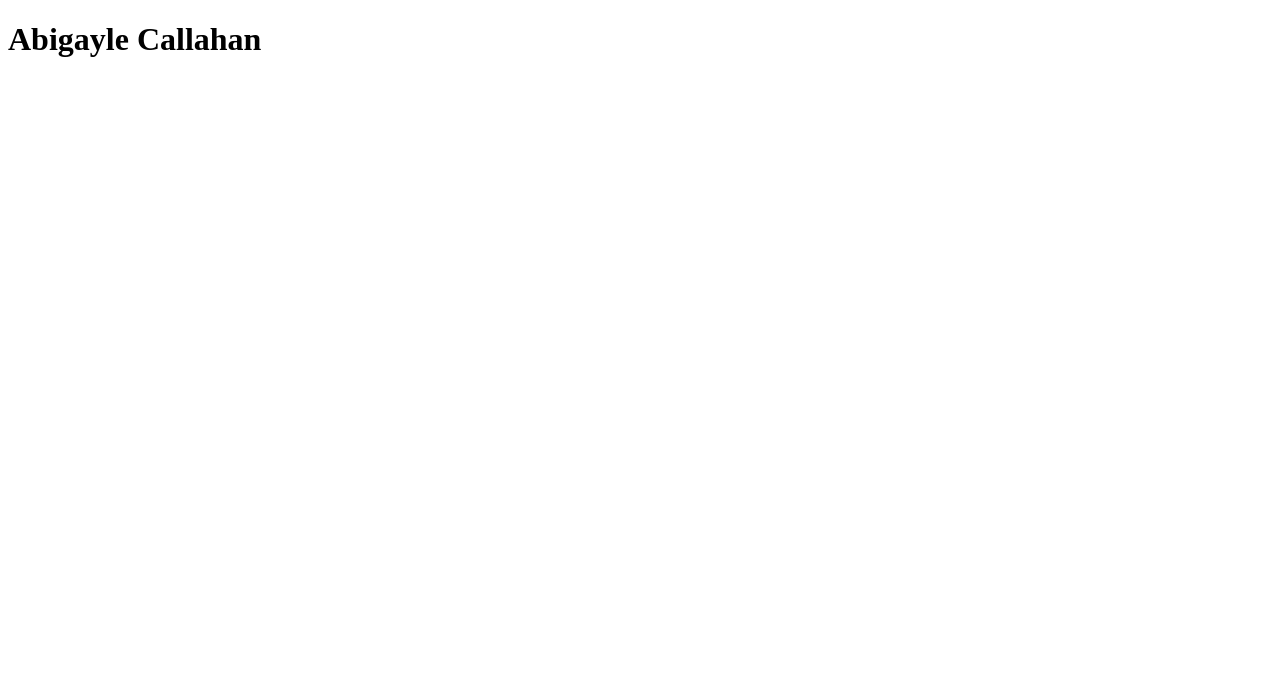
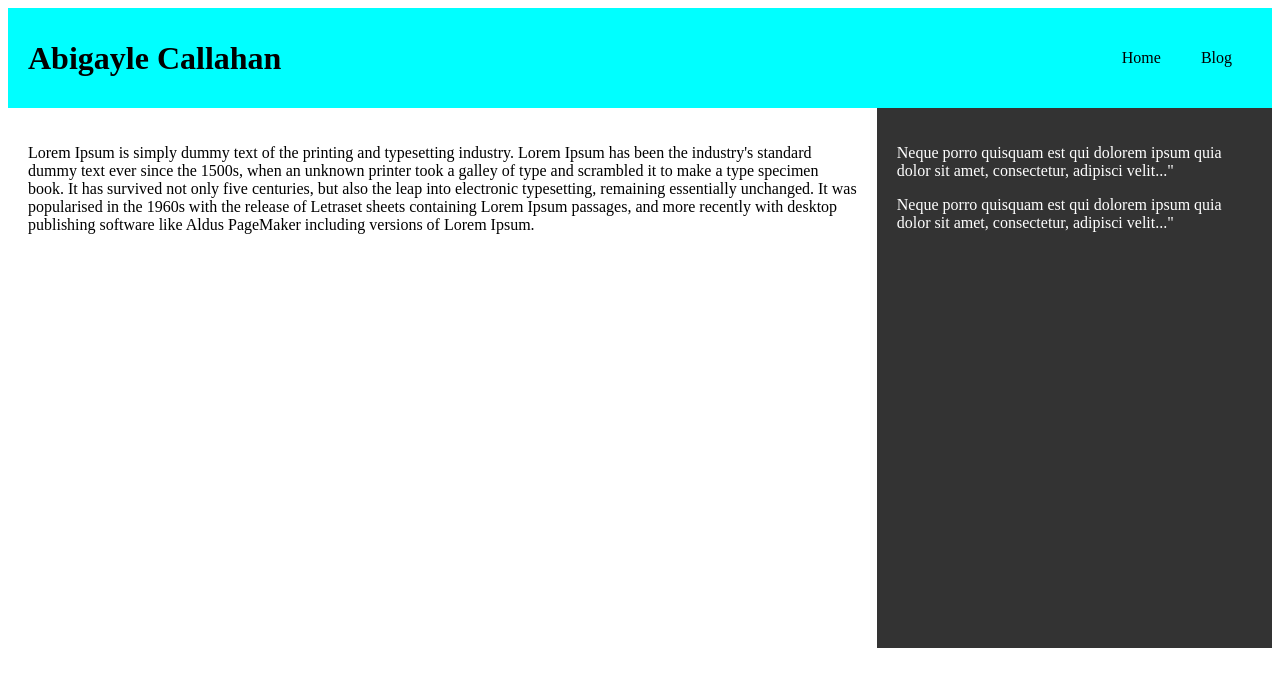
Before and after one commit to ajcallah-su/Lab-1-, a plain HTML site: page index.html in a window 1280 px wide. Drawn offline with Linux system fonts and the light colour scheme.

Commit message:
added to lab1

```diff
--- a/index.html
+++ b/index.html
@@ -5,8 +5,33 @@
     <meta name="viewport" content="width=device-width, initial-scale=1.0">
     <meta http-equiv="X-UA-Compatible" content="ie=edge">
     <title>IST 363 Lab 1</title>
+
+    <link rel="stylesheet" href="style.css"/>
 </head>
 <body>
+    <div class ="header">
     <h1>Abigayle Callahan</h1>
+
+    <ul class="navigation">
+        <li>
+            <a href="index.html">Home</a>
+        </li>
+        <li>
+            <a href="blog.html">Blog</a>
+        </li>
+    </ul>
+    </div>
+
+    <div class="main">
+        <div class="content">
+            <p>Lorem Ipsum is simply dummy text of the printing and typesetting industry. Lorem Ipsum has been the industry's standard dummy text ever since the 1500s, when an unknown printer took a galley of type and scrambled it to make a type specimen book. It has survived not only five centuries, but also the leap into electronic typesetting, remaining essentially unchanged. It was popularised in the 1960s with the release of Letraset sheets containing Lorem Ipsum passages, and more recently with desktop publishing software like Aldus PageMaker including versions of Lorem Ipsum.</p>
+        </div>
+
+        <div class="sidebar">
+            <p>Neque porro quisquam est qui dolorem ipsum quia dolor sit amet, consectetur, adipisci velit..."</p>
+            <p>Neque porro quisquam est qui dolorem ipsum quia dolor sit amet, consectetur, adipisci velit..."</p>
+        </div>
+
+    </div>
 </body>
 </html>
--- /dev/null
+++ b/style.css
@@ -0,0 +1,48 @@
+.header{
+    height:60px;
+    line-height:60px;
+    padding:20px;
+    background-color:aqua;
+    display:flex;
+    justify-content:space-between;
+    align-items:center;
+}
+
+h1{
+    margin:0px;
+}
+
+.navigation{
+    list-style:none;
+    margin:0;
+    padding:0;
+    display:flex;
+}
+
+.navigation li{
+    padding:20px;
+}
+
+.navigation li a{
+    text-decoration:none;
+    color:black;
+}
+
+.content{
+    width:70%;
+    min-height:500px;
+    padding:20px;
+
+}
+.main{
+    display:flex;
+}
+
+.sidebar{
+    width:30%;
+    min-height:500px;
+    background-color:#333;
+    color:white;
+    padding:20px;
+
+}
```
